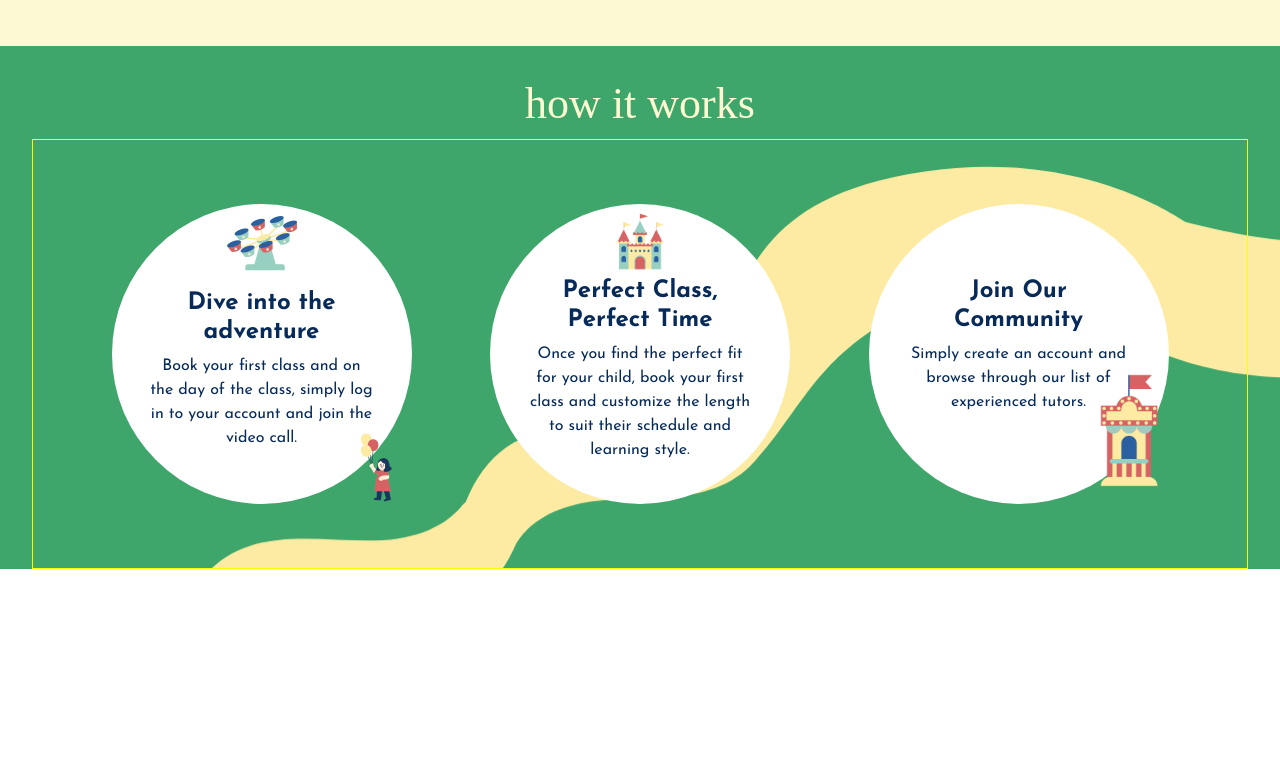
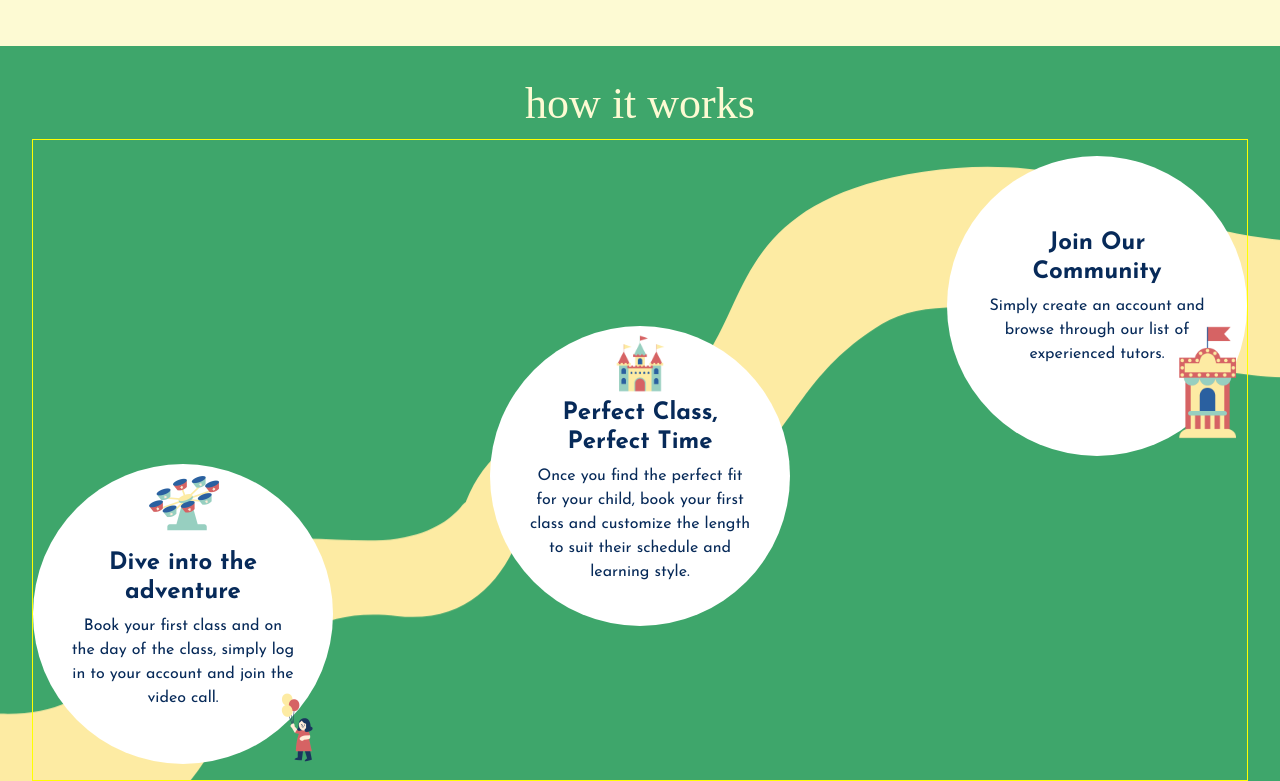
Before and after one commit to doganeraylin/online-tutors-frontend, a Next.js app: page / in a window 1280 px wide. Shown: the part 1618-2399 px from the top of the page. Before the commit the page ends 2187 px from the top, so only its background shows below. Built offline with nearby package versions, Linux system fonts and the light colour scheme; a web font is replaced by a local one.

Commit message:
added new bootstap classes

```diff
--- a/components/HowItWorks/HowItWorks.js
+++ b/components/HowItWorks/HowItWorks.js
@@ -5,8 +5,8 @@ const HowItWorks = () => {
         <div className={styles.howItWorksWrapper}>
             <div className={styles.howItWorksContainer}>
                 <h1 className={styles.howItWorksContainerTitle}>how it works</h1>
-                <div className={`${styles.stepsContainer} d-flex flex-column  flex-lg-row-reverse align-items-center align-items-lg-center flex-lg-row justify-content-lg-evenly py-5`}>
-                    <div className={`${styles.stepOne} ${styles.singleStep} align-self-lg-start`}>
+                <div className={`${styles.stepsContainer} position-relative d-flex flex-column  flex-lg-row-reverse align-items-center align-items-lg-center flex-lg-row justify-content-lg-evenly`}>
+                    <div className={`${styles.stepOne} ${styles.singleStep} position-absolute top-0 end-0`}>
                         <div className={`${styles.stepBackground} position-relative`} >
                             <div className={`${styles.textContainer} position-absolute top-50 start-50 translate-middle`}>
                                 <h2>Join Our Community</h2>
@@ -20,7 +20,7 @@ const HowItWorks = () => {
                         </div>
 
                     </div>
-                    <div className={`${styles.stepTwo} ${styles.singleStep}`}>
+                    <div className={`${styles.stepTwo} ${styles.singleStep} position-absolute top-50 start-50 translate-middle`}>
                         <div className={`${styles.stepBackground} position-relative`}>
                             <img className="w-25 p-2 " src="./assets/howItWorks/step-2-img-1.png"></img>
                             <div className={`${styles.textContainer} position-absolute top-50 start-50 translate-middle mt-4`}>
@@ -29,7 +29,7 @@ const HowItWorks = () => {
                             </div>
                         </div>
                     </div>
-                    <div className={`${styles.stepThree} ${styles.singleStep}`}>
+                    <div className={`${styles.stepThree} ${styles.singleStep} position-absolute bottom-0 start-0`}>
                         <div className={`${styles.stepBackground} position-relative`}>
                             <img class="w-25" src="./assets/howItWorks/step-3-img-1.png"></img>
                             <div  className={`${styles.textContainer} position-absolute top-50 start-50 translate-middle mt-4`}>
```
